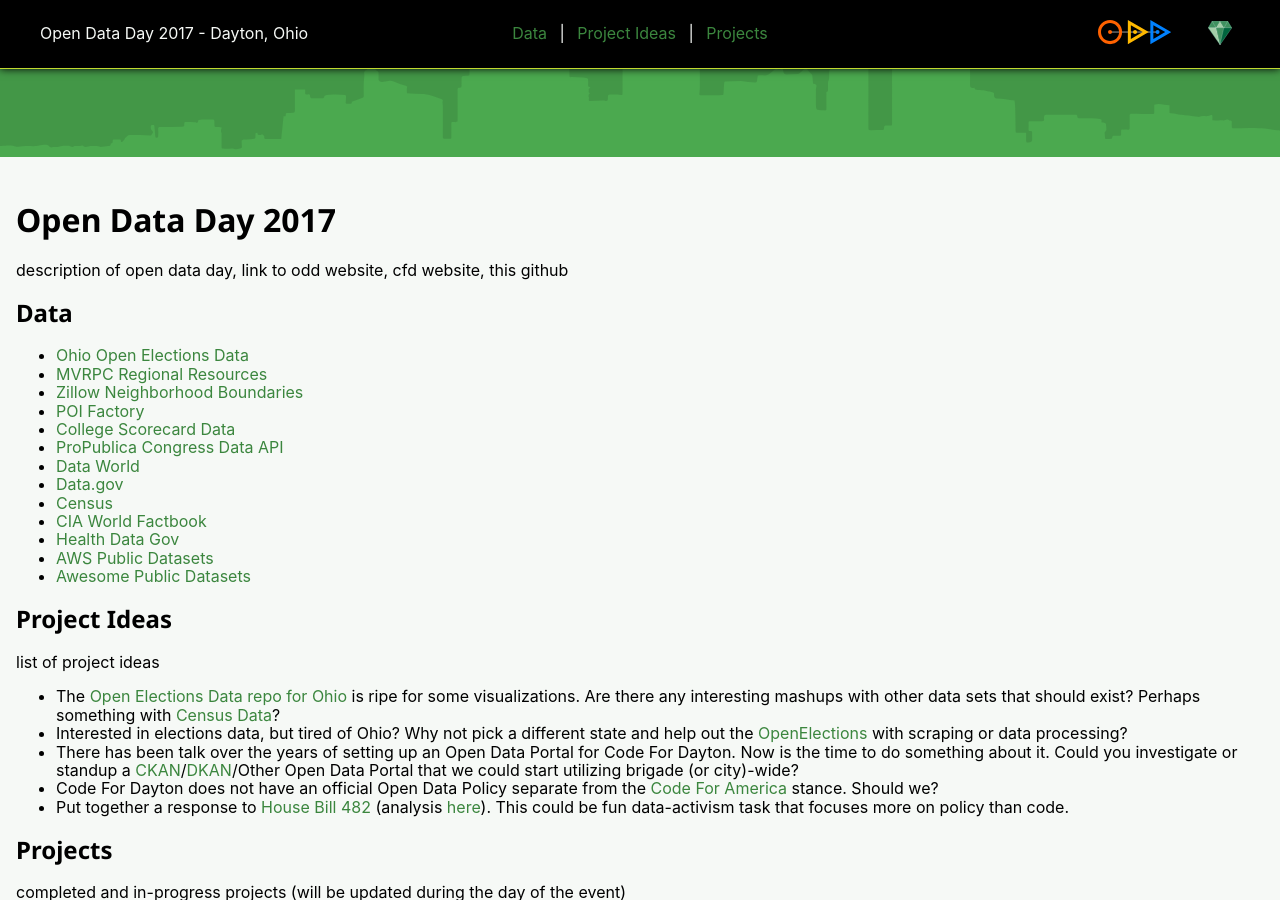
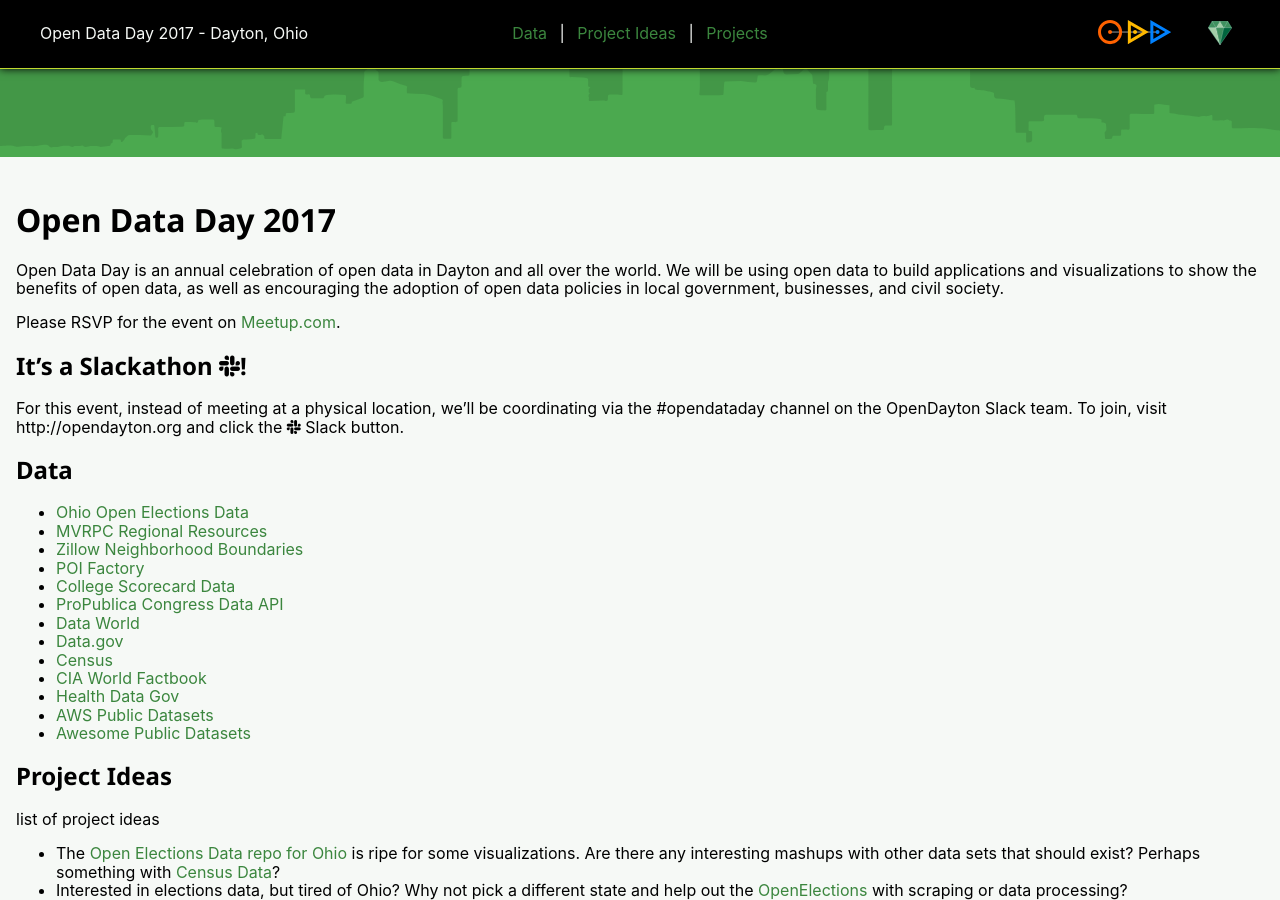
Before and after one commit to codefordayton/opendataday2017, a Jekyll site: the page built from docs/index.md, in a window 1280 px wide and 900 px high, scrolled down 590 px. Built offline with Jekyll 4.4.1, drawn with Linux system fonts in a browser that asks for light colours; nearby versions of some CDN libraries.

Commit message:
Added event description

```diff
--- a/docs/_includes/head.html
+++ b/docs/_includes/head.html
@@ -10,6 +10,8 @@
     <meta name="description" content="{% if page.excerpt %}{{ page.excerpt | strip_html | strip_newlines | truncate: 160 }}{% else %}{{ site.description }}{% endif %}" />
 
     <link href="https://fonts.googleapis.com/css?family=Noto+Sans:400,400i,700" rel="stylesheet">
+    <script src="https://use.fontawesome.com/6c8c81c0eb.js"></script>
+
     <link rel="stylesheet" href="styles/bundle.min.css" />
 
     <link rel="canonical" href="{{ page.url | replace:'index.html','' | prepend: site.baseurl | prepend: site.url }}" />
--- a/docs/index.md
+++ b/docs/index.md
@@ -5,7 +5,17 @@ permalink: /
 ---
 
 # Open Data Day 2017
-description of open data day, link to odd website, cfd website, this github
+Open Data Day is an annual celebration of open data in Dayton and all over
+the world. We will be using open data to build applications and visualizations
+to show the benefits of open data, as well as encouraging the adoption of open
+data policies in local government, businesses, and civil society.
+
+Please RSVP for the event on [Meetup.com](https://www.meetup.com/Code-for-Dayton/events/237417370/).
+
+## It's a Slackathon <i class="fa fa-slack"></i>!
+For this event, instead of meeting at a physical location, we’ll be
+coordinating via the #opendataday channel on the OpenDayton Slack team. To
+join, visit http://opendayton.org and click the <i class="fa fa-slack"></i> Slack button.
 
 ## Data
 * [Ohio Open Elections Data](https://github.com/openelections/openelections-data-oh)
```
